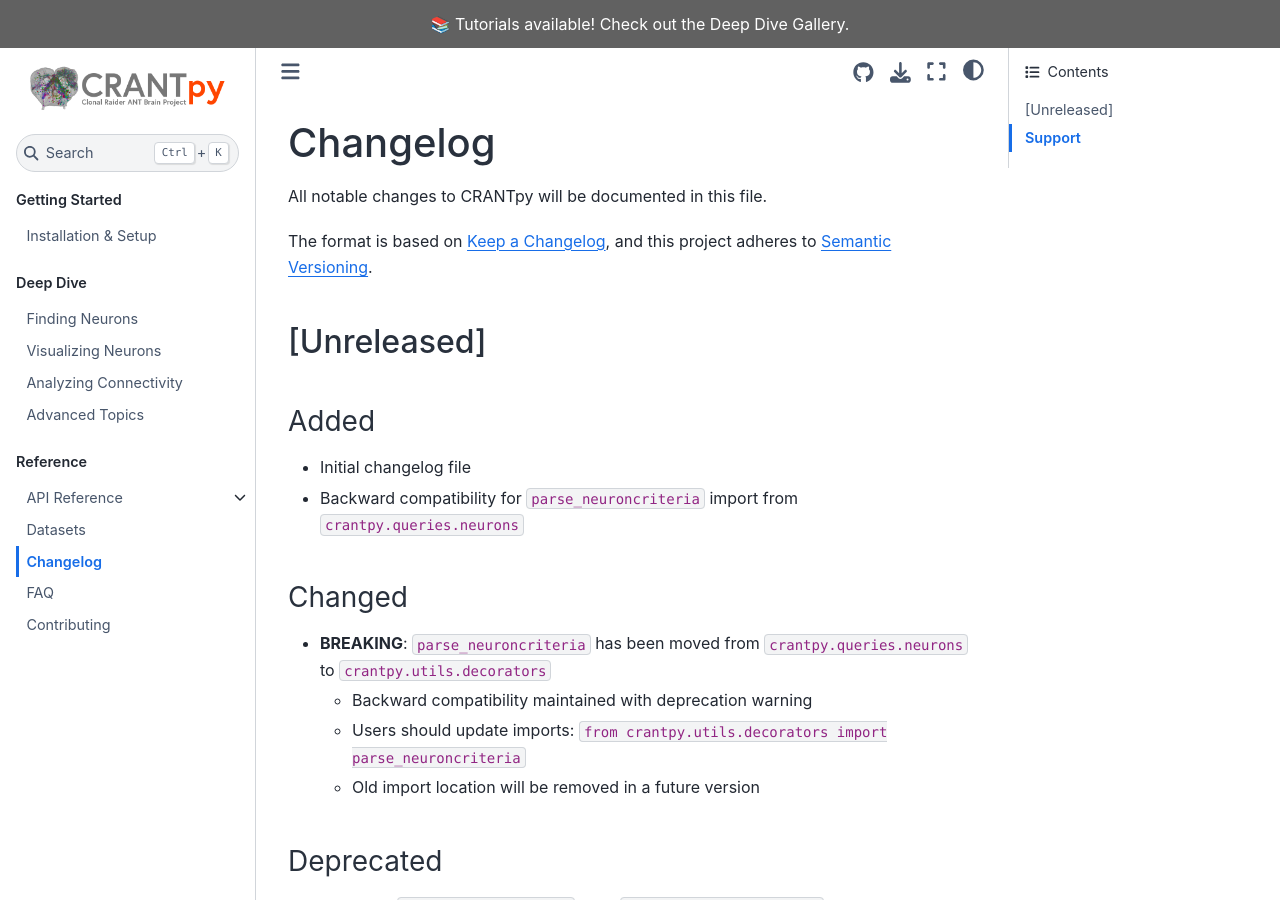
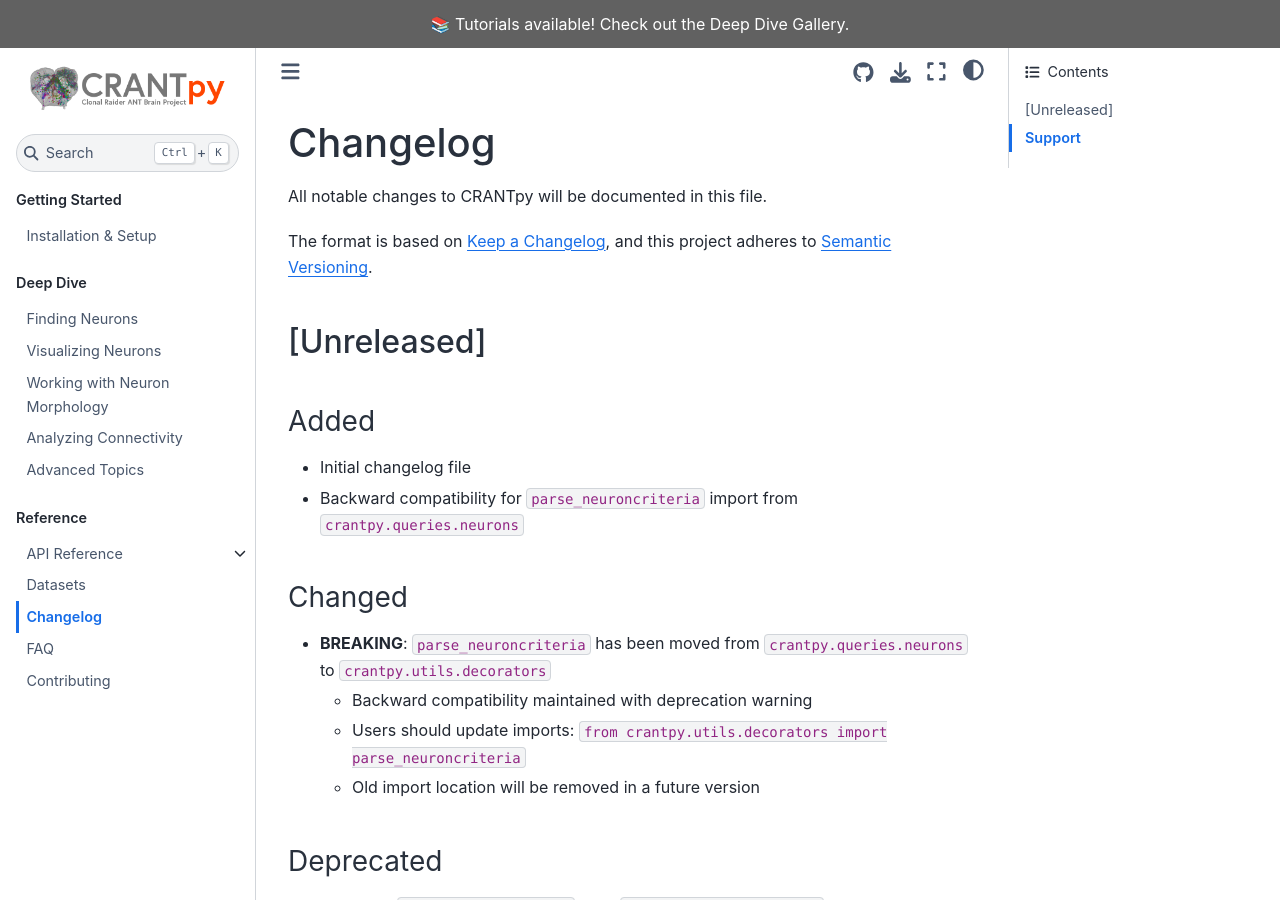
Before and after one commit to Social-Evolution-and-Behavior/crantpy, a Jupyter Book: the page built from docs/changelog.md, in a window 1280 px wide and 900 px high. Built offline with Jupyter Book 1.0.4 settings and Sphinx 7.4.7 and the Sphinx Book theme 1.1.4, drawn with Linux system fonts in a browser that asks for light colours; pages that are not in the unit, such as notebooks, are missing from menus.

Commit message:
Add tutorial for querying and analyzing neuron morphology using CRANTpy
- Introduced a new Jupyter notebook in the deep_dive directory.
- Included sections on authentication setup and initial data retrieval.
- Demonstrated how to import necessary libraries and set up logging.
- Provided example code for connecting to the CAVE service and handling authentication.

```diff
--- a/docs/_toc.yml
+++ b/docs/_toc.yml
@@ -17,6 +17,8 @@
     title: Finding Neurons
   - file: deep_dive/visualization
     title: Visualizing Neurons
+  - file: deep_dive/morphology
+    title: Working with Neuron Morphology
   - file: deep_dive/connectivity
     title: Analyzing Connectivity
   - file: deep_dive/advanced
```
Also changed, not shown: docs/deep_dive/morphology.ipynb (added).
